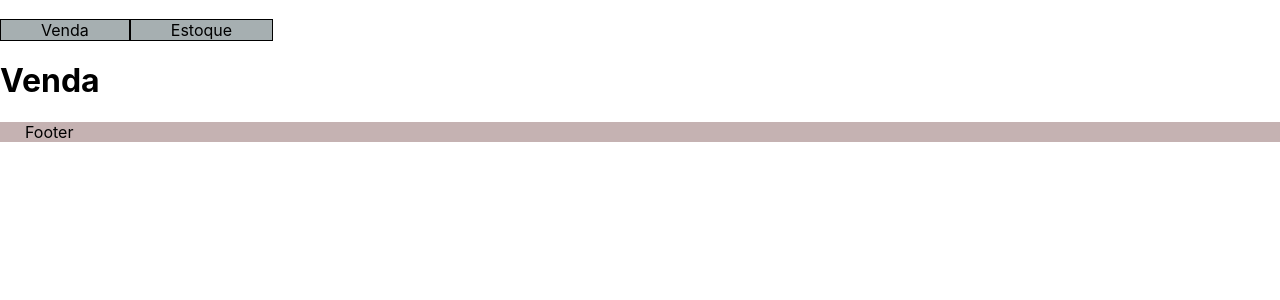
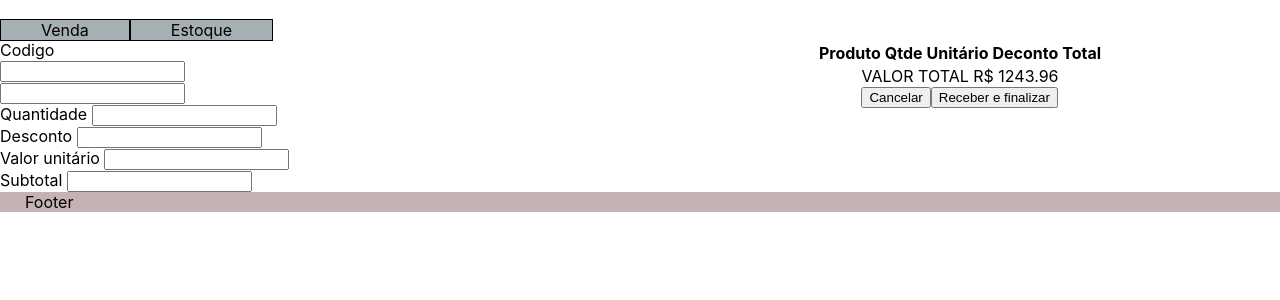
Before and after one commit to IanMateus/Arkhea-FrontEnd, a React (Create React App) app: page /venda in a window 1280 px wide. Shown: the top 300 px of the page. Built offline with nearby package versions, Linux system fonts and the light colour scheme.

Commit message:
Comecei a tela de venda e ja fiz ele buscar o produto do codigo em tempo real

```diff
--- /dev/null
+++ b/src/components/templates/Venda.css
@@ -0,0 +1,15 @@
+.Venda {
+    display: flex;
+    flex-direction: row;
+}
+
+.input_venda{
+    width: 50vw;
+}
+
+.output_venda{
+    display: flex;
+    flex-direction: column;
+    width: 50vw;
+    align-items: center;
+}
--- a/src/components/templates/Venda.jsx
+++ b/src/components/templates/Venda.jsx
@@ -1,4 +1,61 @@
-import React from "react";
+import './Venda.css'
+import React, { useEffect } from "react";
+import { useState } from 'react';
 
-export default () =>
-    <h1>Venda</h1>
+function Venda() {
+    const [selecionado, setSelecionado] = useState({})
+
+    function trySearch(cod){
+        const config = {
+            method: "POST",
+            headers: {'Content-type': 'application/json'},
+            body: JSON.stringify({cod: cod})
+        }
+        fetch("/buscarProduto",config)
+        .then(r => {
+            if(r.status == 200){
+                return r.json()
+            }
+            return undefined
+        })
+        .then(produto => {
+            setSelecionado(produto)
+        })
+    }
+
+    return (
+        <div className="Venda">
+            <div className="input_venda">
+                Codigo <br/>
+                <input onChange={(e) => {if(!isNaN(parseInt(e.target.value))) {trySearch(e.target.value)} else setSelecionado(undefined)}}></input><br/>
+                <input readOnly value={selecionado?selecionado.nome:""}></input> <br/>
+                Quantidade <input readOnly/> <br/>
+                Desconto <input readOnly/> <br/>
+                Valor unitário <input readOnly/> <br/>
+                Subtotal <input readOnly/>
+            </div>
+            <div className="output_venda">
+                <table className='table_venda'>
+                    <thead>
+                        <th>Produto</th>
+                        <th>Qtde</th>
+                        <th>Unitário</th>
+                        <th>Deconto</th>
+                        <th>Total</th>
+                    </thead>
+                    <tbody>
+                    </tbody>
+                </table>
+                <div className='result_venda'>
+                    VALOR TOTAL
+                    R$ 1243.96
+                    <div className='actions_venda'>
+                        <button>Cancelar</button>
+                        <button>Receber e finalizar</button>
+                    </div>
+                </div>
+            </div>
+        </div>
+)}
+
+export default Venda;
```
